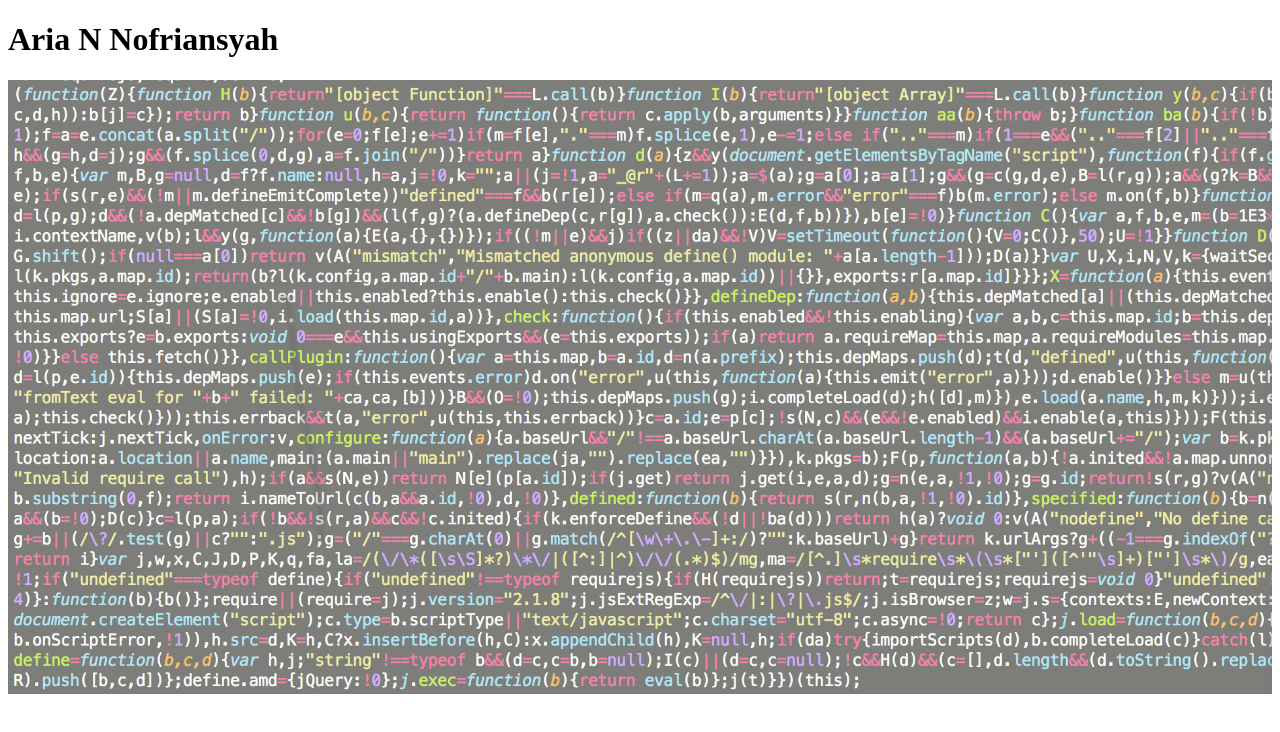
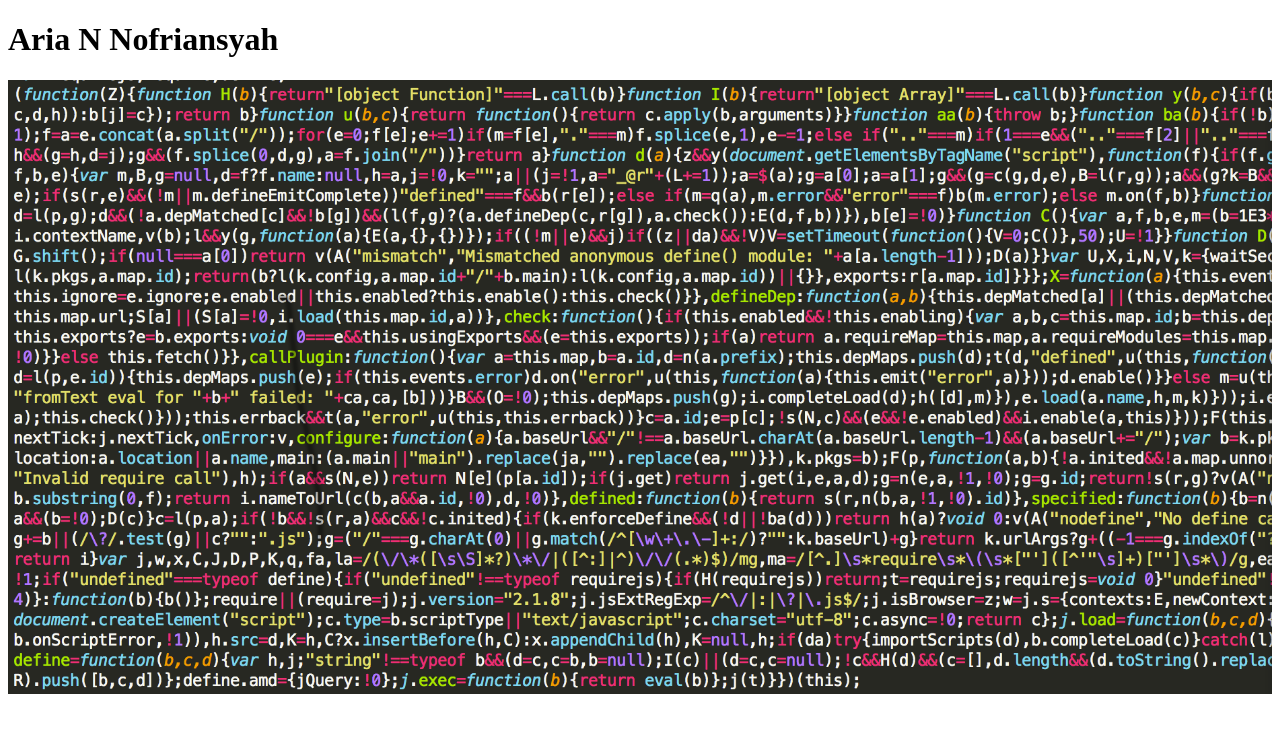
Before and after one commit to tux40/resume-angular, an Angular app: page / in a window 1280 px wide. Shown: the top 732 px of the page. Built offline with nearby package versions, Linux system fonts and the light colour scheme.

Commit message:
push to heroku 2

```diff
--- a/src/app/page/page.component.html
+++ b/src/app/page/page.component.html
@@ -1 +1 @@
-<img class="fullBg" [src]="page.image" style="width: 100%; height:100%; opacity:0.6;">
+<img class="fullBg" [src]="page.image" style="width: 100%; height:100%;">
```
